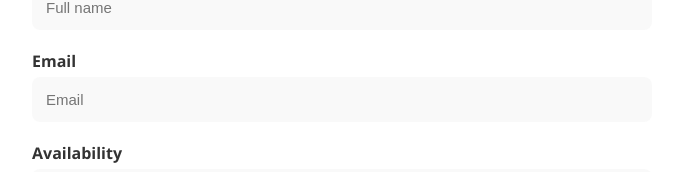
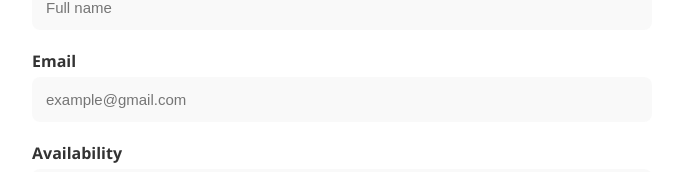
Before and after one commit to Akiwele/mini-project-repo, a plain HTML site: page profile-setup.html in a window 1280 px wide. Shown: the part 317-489 px from the top of the page, without its empty margins (298-981 px from the left). Drawn offline with Linux system fonts and the light colour scheme.

Commit message:
Update profile-setup.html

```diff
--- a/profile-setup.html
+++ b/profile-setup.html
@@ -35,7 +35,7 @@
         <input type="text" id="fullName" placeholder="Full name" required />
 
         <label for="email">Email</label>
-        <input type="email" id="email" placeholder="Email" required />
+        <input type="email" id="email" placeholder="example@gmail.com" required />
 
         <label for="availability">Availability</label>
         <input type="text" id="availability" placeholder="Time/Day Available" required />
```
